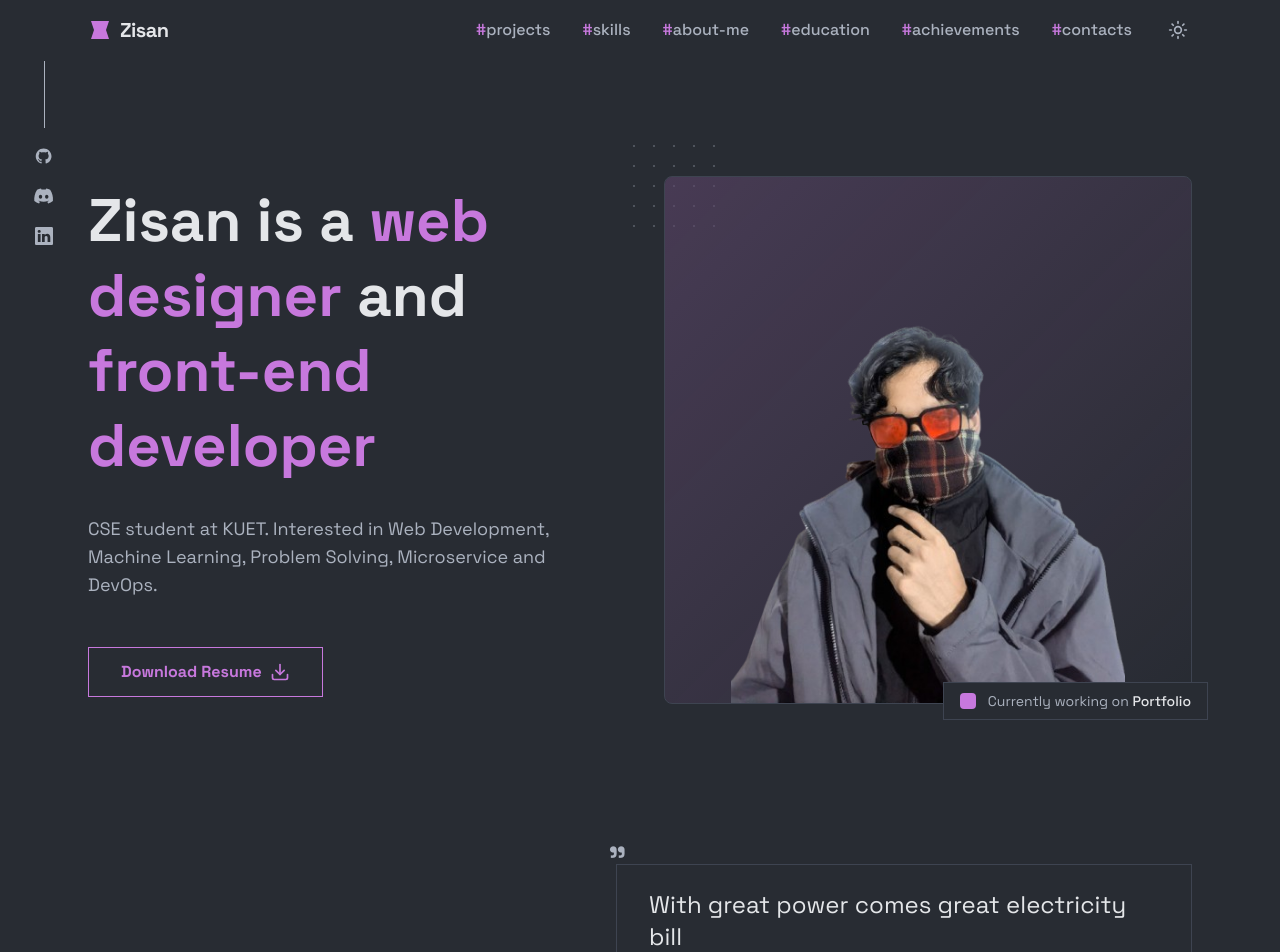
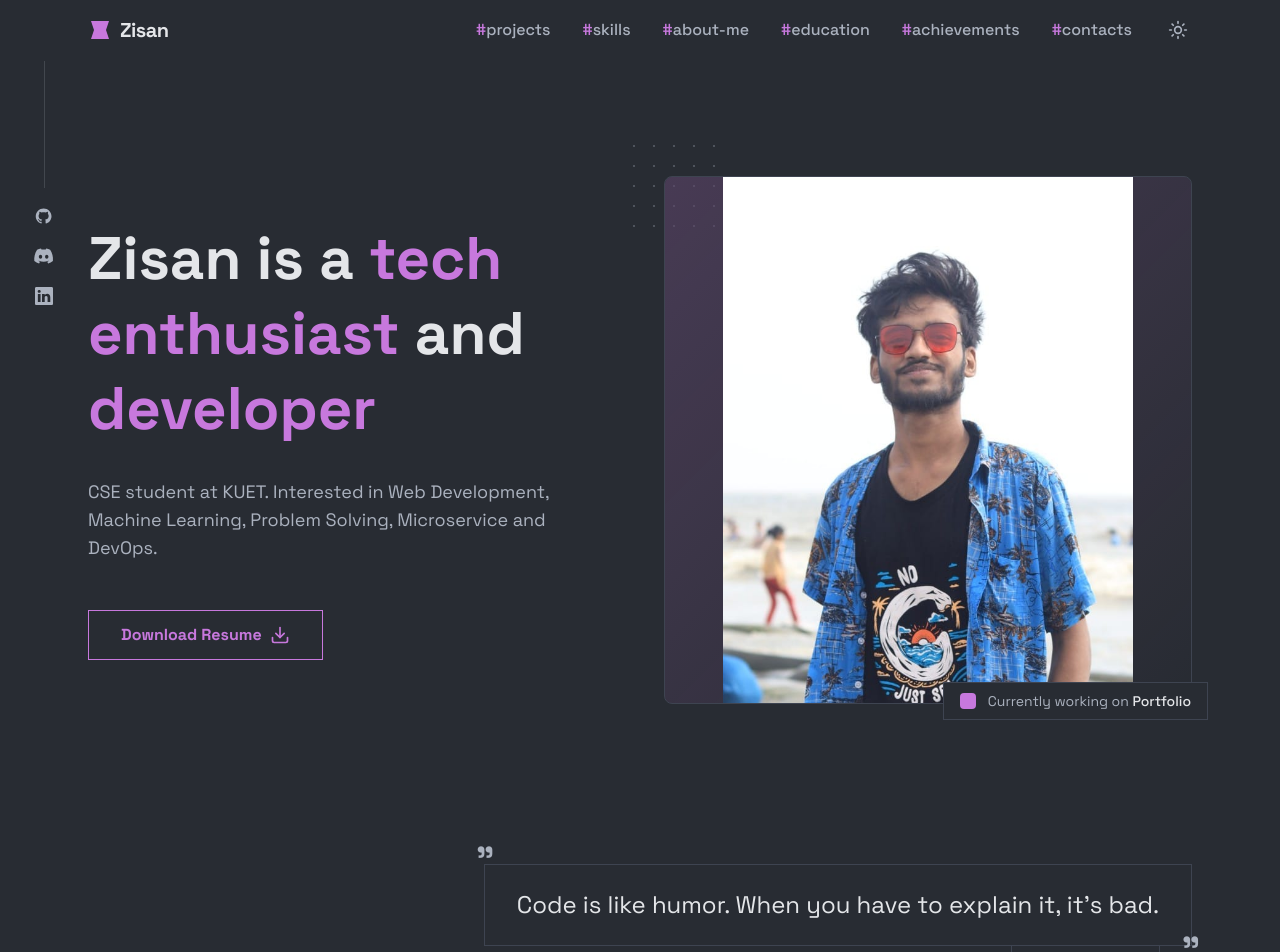
Before and after one commit to ripWr3ncH/zisan-portfolio, a Next.js app: page / in a window 1280 px wide. Shown: the top 952 px of the page. Built offline with nearby package versions, Linux system fonts and the light colour scheme.

Commit message:
feat: theme toggle, fixed navbar, scroll progress sidebar, UI updates

```diff
--- a/src/app/page.tsx
+++ b/src/app/page.tsx
@@ -12,7 +12,7 @@ import Contacts from "@/components/sections/Contacts";
 
 export default function Home() {
   return (
-    <div className="relative flex min-h-screen w-full flex-col overflow-x-hidden">
+    <div id="home" className="relative flex min-h-screen w-full flex-col overflow-x-hidden">
       <SidebarSocials />
       <Navbar />
       <main className="max-w-6xl mx-auto px-6 w-full pt-20">
--- a/src/components/layout/Navbar.tsx
+++ b/src/components/layout/Navbar.tsx
@@ -1,7 +1,6 @@
 "use client";
 
 import { useState, useEffect } from "react";
-import Link from "next/link";
 import { navLinks } from "@/data/navigation";
 import { socials } from "@/data/socials";
 import {
@@ -51,14 +50,17 @@ export default function Navbar() {
     >
       <div className="max-w-6xl mx-auto px-6 py-4 flex items-center justify-between">
         {/* Logo */}
-        <Link href="/" className="flex items-center gap-2 group">
+        <a
+          href="#home"
+          className="flex items-center gap-2 group"
+        >
           <span className="text-primary transition-transform duration-300 group-hover:rotate-12">
             <LogoIcon className="w-6 h-6" />
           </span>
           <span className="text-text-primary text-xl font-bold tracking-tight">
             Zisan
           </span>
-        </Link>
+        </a>
 
         {/* Desktop Nav */}
         <nav className="hidden md:flex items-center gap-8">
@@ -113,8 +115,8 @@ export default function Navbar() {
         <div className="flex flex-col h-full px-6 py-4">
           {/* Mobile Header */}
           <div className="flex items-center justify-between">
-            <Link
-              href="/"
+            <a
+              href="#home"
               className="flex items-center gap-2"
               onClick={() => setIsOpen(false)}
             >
@@ -124,7 +126,7 @@ export default function Navbar() {
               <span className="text-text-primary text-xl font-bold tracking-tight">
                 Zisan
               </span>
-            </Link>
+            </a>
             <button
               onClick={() => setIsOpen(false)}
               className="text-text-secondary hover:text-text-primary p-1"
--- a/src/components/layout/SidebarSocials.tsx
+++ b/src/components/layout/SidebarSocials.tsx
@@ -1,3 +1,6 @@
+"use client";
+
+import { useState, useEffect } from "react";
 import { socials } from "@/data/socials";
 import { GitHubIcon, DiscordIcon, LinkedInIcon } from "@/components/icons";
 
@@ -8,12 +11,33 @@ const socialIcons: Record<string, React.ElementType> = {
 };
 
 export default function SidebarSocials() {
+  const [scrollPercent, setScrollPercent] = useState(0);
+
+  useEffect(() => {
+    const handleScroll = () => {
+      const scrollTop = window.scrollY;
+      const docHeight =
+        document.documentElement.scrollHeight - window.innerHeight;
+      setScrollPercent(docHeight > 0 ? scrollTop / docHeight : 0);
+    };
+    window.addEventListener("scroll", handleScroll, { passive: true });
+    handleScroll();
+    return () => window.removeEventListener("scroll", handleScroll);
+  }, []);
+
   return (
     <div
-      className="fixed left-8 top-0 hidden xl:flex flex-col items-center gap-4 z-30"
+      className="fixed left-8 top-15 hidden xl:flex flex-col items-center gap-4 z-30"
       aria-label="Social links"
     >
-      <div className="w-px h-32 bg-text-secondary" />
+      {/* Scroll progress line */}
+      <div className="relative w-px h-32">
+        <div className="absolute inset-0 bg-text-secondary/20" />
+        <div
+          className="absolute top-0 left-0 w-full bg-primary transition-all duration-150"
+          style={{ height: `${scrollPercent * 100}%` }}
+        />
+      </div>
       {socials.map((social) => {
         const Icon = socialIcons[social.name];
         if (!Icon) return null;
--- a/src/components/sections/AboutMe.tsx
+++ b/src/components/sections/AboutMe.tsx
@@ -29,7 +29,7 @@ export default function AboutMe() {
         <div className="flex-1 relative">
           <DotPattern className="absolute -top-6 left-12 w-20 h-20 opacity-40" />
 
-          <div className="relative z-10 border-b-2 border-primary overflow-hidden">
+          <div className="relative z-10 overflow-hidden">
             <div className="relative aspect-3/4 bg-linear-to-b from-border/30 to-background/60">
               <Image
                 src="/images/profile.jpg"
--- a/src/components/sections/Achievements.tsx
+++ b/src/components/sections/Achievements.tsx
@@ -19,7 +19,7 @@ const achievements: {
 }[] = [
   {
     icon: TrophyIcon,
-    title: "Finalist \u2013 BUET CSE Fest Hackathon",
+    title: "2nd Runners Up \u2013 BUET CSE Fest Hackathon",
   },
   {
     icon: CodeBracketIcon,
--- a/src/components/sections/Hero.tsx
+++ b/src/components/sections/Hero.tsx
@@ -6,15 +6,14 @@ import DotPattern from "@/components/ui/DotPattern";
 export default function Hero() {
   return (
     <section
-      id="home"
       className="py-16 md:py-24 flex flex-col md:flex-row items-center gap-12"
     >
       {/* Left: Text Content */}
       <div className="flex-1 space-y-8">
         <h1 className="text-4xl md:text-5xl lg:text-6xl font-bold leading-tight text-text-primary">
           Zisan is a{" "}
-          <span className="text-primary">web designer</span> and{" "}
-          <span className="text-primary">front-end developer</span>
+          <span className="text-primary">tech enthusiast</span> and{" "}
+          <span className="text-primary"> developer</span>
         </h1>
         <p className="text-text-secondary text-lg max-w-lg">
           {siteConfig.description}
@@ -38,7 +37,7 @@ export default function Hero() {
         <div className="relative z-10 border border-border bg-background/50 overflow-hidden rounded-lg">
           <div className="aspect-square bg-linear-to-br from-primary/20 to-transparent flex items-center justify-center p-8 relative">
             <Image
-              src="/images/apx-profile.png"
+              src="/images/profile-pic.png"
               alt="Portrait photo of Dewan Salman Rahman Zisan"
               fill
               className="object-contain"
--- a/src/components/sections/Quote.tsx
+++ b/src/components/sections/Quote.tsx
@@ -1,7 +1,7 @@
 export default function Quote() {
   return (
     <section className="py-12 md:py-16 flex flex-col items-center md:items-end">
-      <div className="relative max-w-xl">
+      <div className="relative max-w-3xl">
         {/* Opening quote mark */}
         <span className="absolute -top-6 -left-2 text-text-secondary text-4xl font-bold select-none">
           &quot;
@@ -9,7 +9,7 @@ export default function Quote() {
 
         {/* Quote text */}
         <blockquote className="border border-border px-8 py-6 text-text-primary text-xl md:text-2xl">
-          With great power comes great electricity bill
+          Code is like humor. When you have to explain it, it’s bad.
         </blockquote>
 
         {/* Closing quote mark */}
@@ -20,7 +20,7 @@ export default function Quote() {
 
       {/* Attribution */}
       <div className="border border-border border-t-0 px-6 py-3 text-text-secondary mr-0 md:mr-8">
-        - Dr. Who
+        - Cory House
       </div>
     </section>
   );
--- a/src/data/socials.ts
+++ b/src/data/socials.ts
@@ -2,12 +2,12 @@ import type { SocialLink } from "@/types";
 
 export const socials: SocialLink[] = [
   { name: "GitHub", url: "https://github.com/ripWr3ncH" },
-  { name: "Discord", url: "#" },
-  { name: "LinkedIn", url: "#" },
+  { name: "Discord", url: "https://discord.com/users/rip_wrench" },
+  { name: "LinkedIn", url: "https://www.linkedin.com/in/dewanzisan/" },
 ];
 
 export const contactLinks: SocialLink[] = [
   { name: "Email", url: "mailto:dewanzisan1@gmail.com" },
   { name: "GitHub", url: "https://github.com/ripWr3ncH" },
-  { name: "Discord", url: "#" },
+  { name: "Discord", url: "https://discord.com/users/rip_wrench" },
 ];
```
Also changed, not shown: public/images/profile-pic.png (added).
